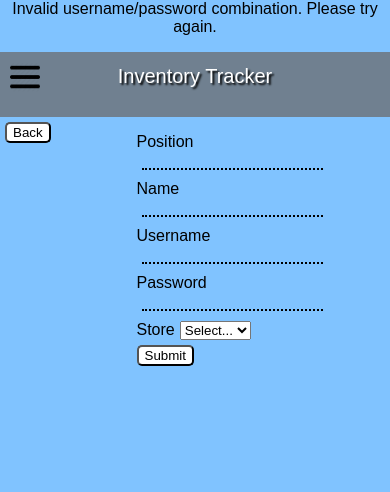
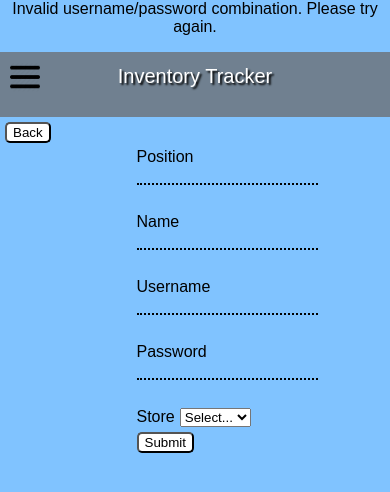
Before and after one commit to levihicks/InventoryTracker, a PHP site: page /adduser.php in a window 390 px wide. Shown: the top 492 px of the page. Run offline with PHP 8.4, Linux system fonts and the light colour scheme; data comes from the database, SQL or seed files in the repository; data that the repository does not hold is empty.

Commit message:
fix minor mobile styling bugs

```diff
--- a/public_html/password.php
+++ b/public_html/password.php
@@ -11,7 +11,7 @@
         </head>
         <body>
         <?PHP if ( !isset($_POST["oldPass"]) ): /*if nothing submitted yet*/?>
-            <form action="<?PHP $_SERVER['PHP_SELF'] ?>" method="post" style="margin: 0 auto; text-align: left; margin-top: 10px; width: 30%;">
+            <form action="<?PHP $_SERVER['PHP_SELF'] ?>" method="post" style="margin: 0 auto; text-align: left; margin-top: 10px; width: 30%; min-width: 200px">
                 Enter Old Password<input type="password" name="oldPass">
                 <br>
                 Enter New Password<input type="password" name="newPass1">
--- a/public_html/styles/resultsstyle.css
+++ b/public_html/styles/resultsstyle.css
@@ -126,12 +126,23 @@ form input[type=text] {
 
 }
 
+form[action="adduser.php"]{
+  clear: both;
+}
+
 input[type=textbox],input[type=password]{
   background: inherit;
   border: none;
   border-bottom: 2px dotted black;
   margin-bottom: 10px;
   margin-left: 5px;
+}
+
+@media screen and (max-width: 550px){
+  input[type=textbox], input[type=password]{
+    display: block;
+    margin-left: 0;
+  }
 }
 
 select[name="Store"]{
```
